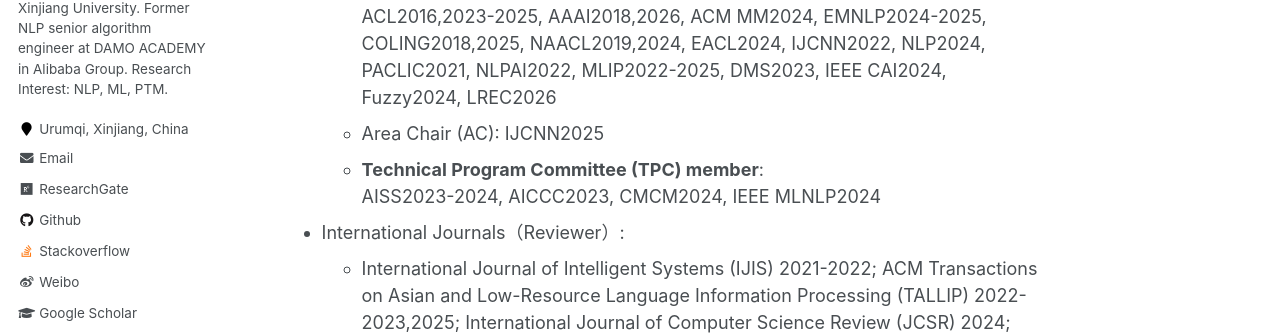
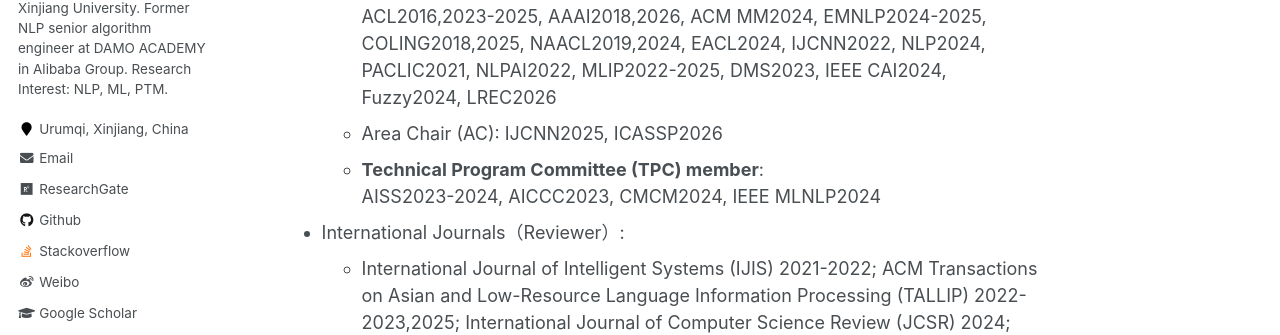
Before and after one commit to miradel51/miradel51.github.io, a Jekyll site: the page built from _pages/service.md, in a window 1280 px wide and 900 px high, scrolled down 700 px. Shown: the part 276-611 px from the top of the window. Built offline with Jekyll 4.4.1, drawn with Linux system fonts in a browser that asks for light colours; some web fonts are replaced.

Commit message:
Add ICASSP2026 as Area Chair to service.md

```diff
--- a/_pages/service.md
+++ b/_pages/service.md
@@ -26,7 +26,7 @@ author_profile: true
 - International Conferences:
   - **Reviewer**:
     ACL2016,2023-2025, AAAI2018,2026, ACM MM2024, EMNLP2024-2025, COLING2018,2025, NAACL2019,2024, EACL2024, IJCNN2022, NLP2024, PACLIC2021, NLPAI2022, MLIP2022-2025, DMS2023, IEEE CAI2024, Fuzzy2024, LREC2026
-  - Area Chair (AC): IJCNN2025
+  - Area Chair (AC): IJCNN2025, ICASSP2026
   - **Technical Program Committee (TPC) member**:
     AISS2023-2024, AICCC2023, CMCM2024, IEEE MLNLP2024
 
```
